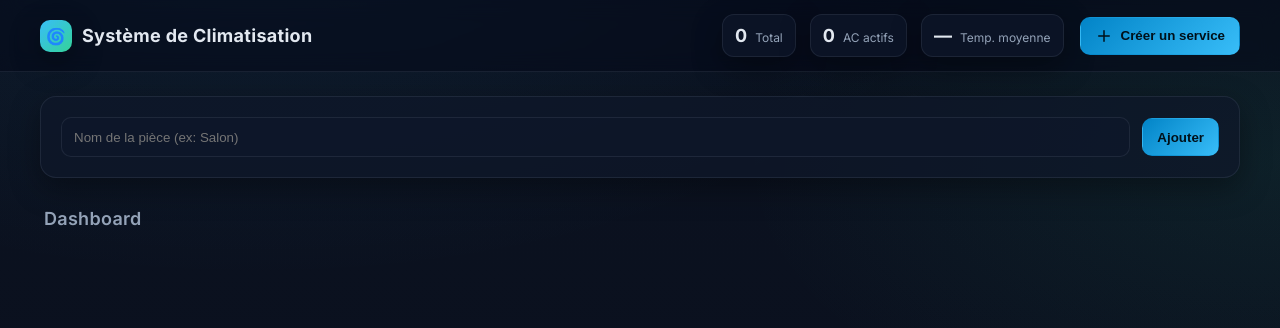
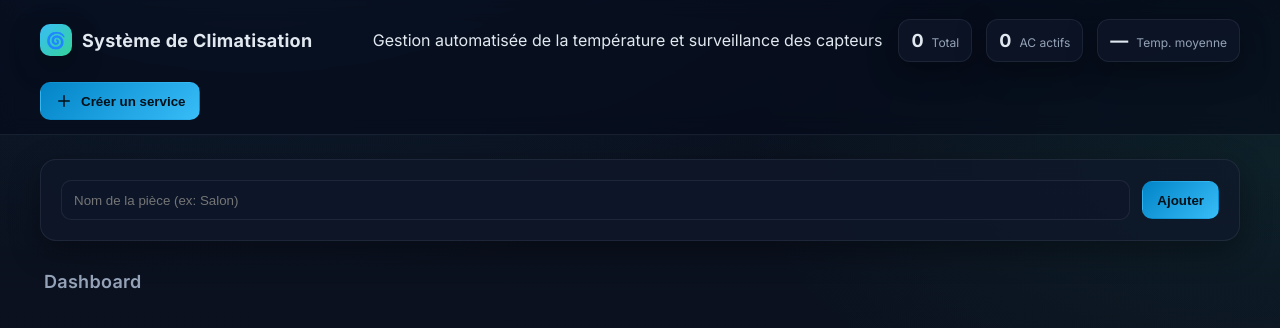
Before and after one commit to baderalouli/Projet_Climatisation_Distribue, a Flask app: page / in a window 1280 px wide. Shown: the top 328 px of the page. Run offline with Flask 3, Linux system fonts and the light colour scheme; data that the repository does not hold is empty.

Commit message:
feat: Refonte complète de l'interface du dashboard

```diff
--- a/serveur/templates/index.html
+++ b/serveur/templates/index.html
@@ -3,7 +3,7 @@
 <head>
   <meta charset="UTF-8" />
   <meta name="viewport" content="width=device-width, initial-scale=1.0" />
-  <title>Climatisation • Monitoring</title>
+  <title>Système de Gestion de Climatisation Intelligent</title>
   <link rel="preconnect" href="https://fonts.googleapis.com">
   <link rel="preconnect" href="https://fonts.gstatic.com" crossorigin>
   <link href="https://fonts.googleapis.com/css2?family=Inter:wght@400;500;600;700&display=swap" rel="stylesheet">
@@ -17,6 +17,7 @@
         <div class="brand__logo">🌀</div>
         <div class="brand__title">Système de Climatisation</div>
       </div>
+      <p>Gestion automatisée de la température et surveillance des capteurs</p>
 
       <div class="stats">
         <div class="stat"><span id="stat-total">0</span><label>Total</label></div>
```
